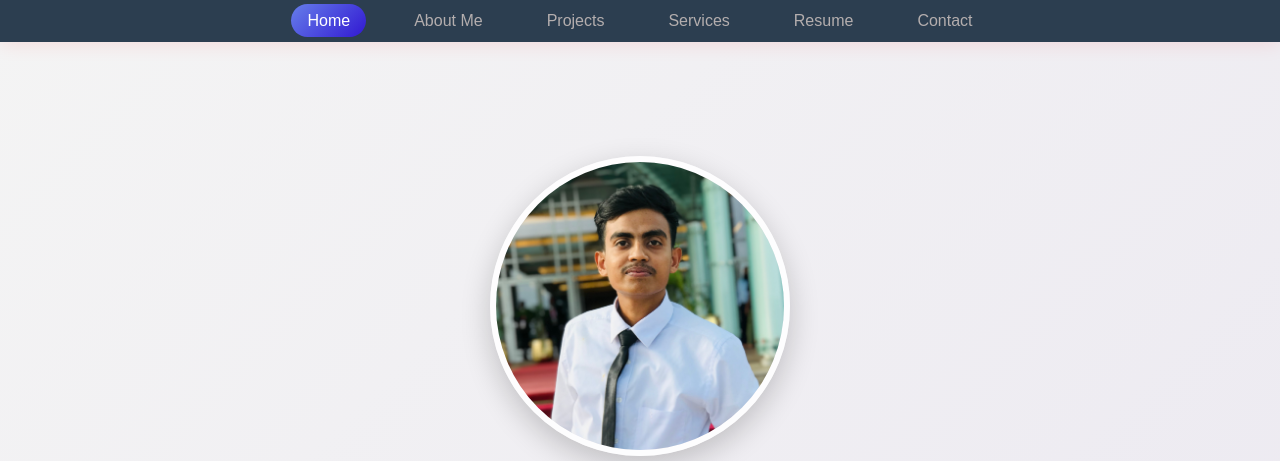
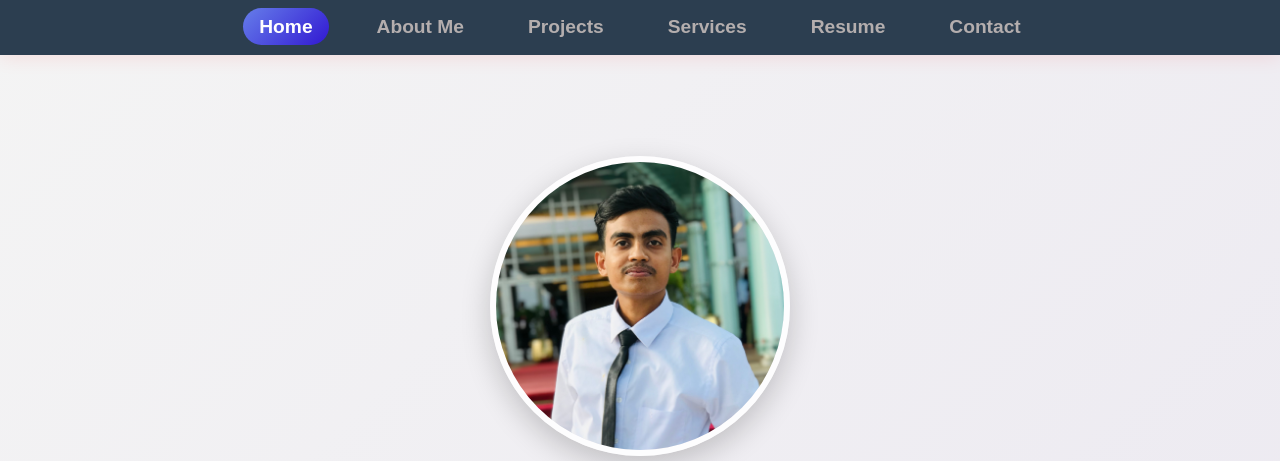
Before and after one commit to Abd1920/portfolio, a plain HTML site: page index.html in a window 1280 px wide. Shown: the top 461 px of the page. Drawn offline with Linux system fonts and the light colour scheme.

Commit message:
increase the font size in navbar

```diff
--- a/style.css
+++ b/style.css
@@ -28,7 +28,7 @@ header {
     top: 0;
     z-index: 1000;
     transition: all 0.3s ease;
-    padding: 8px;
+    padding: 12px;
 }
 
 nav {
@@ -46,8 +46,9 @@ nav ul {
 
 nav a {
     text-decoration: none;
+    font-size: 1.2rem;
     color: #b4aeae;
-    font-weight: 500;
+    font-weight: 600;
     padding: 0.5rem 1rem;
     border-radius: 25px;
     transition: all 0.3s ease;
```
